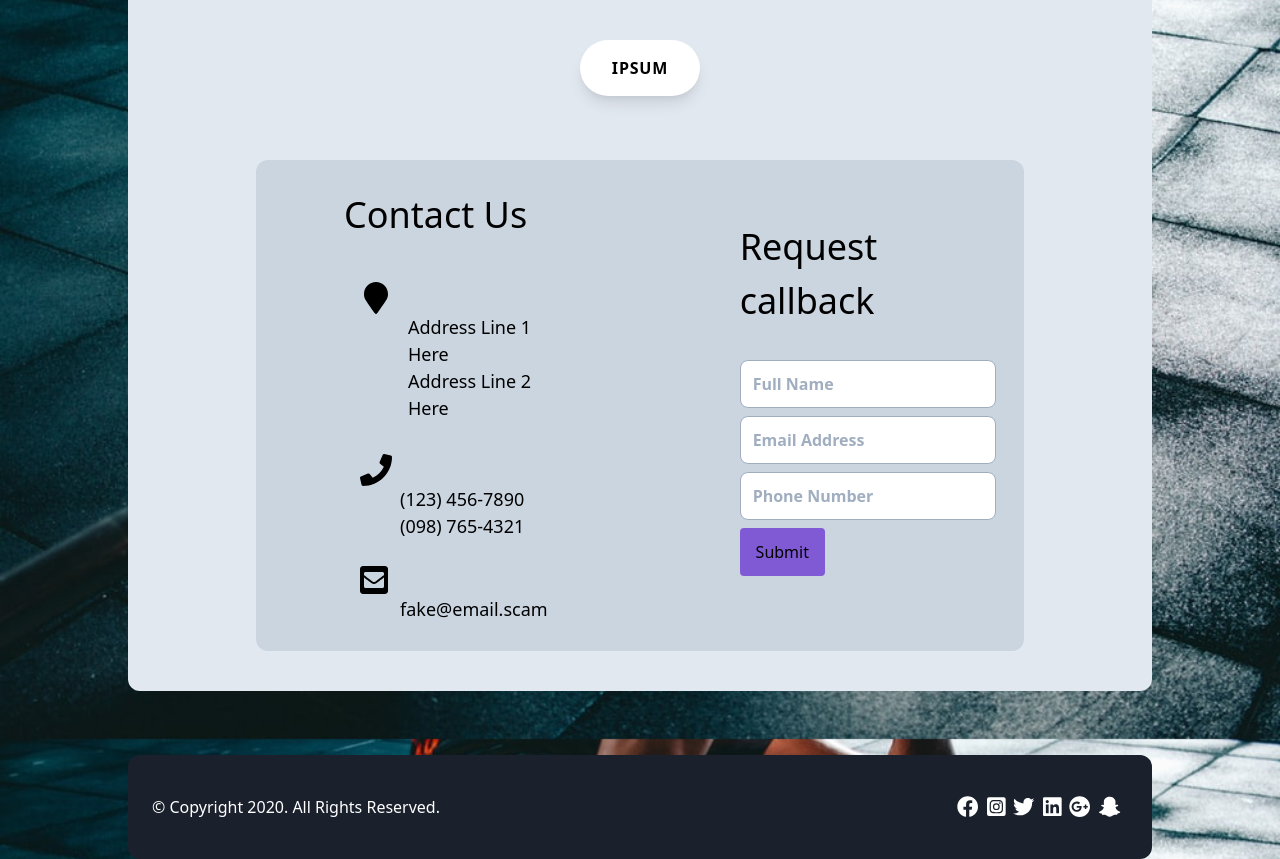
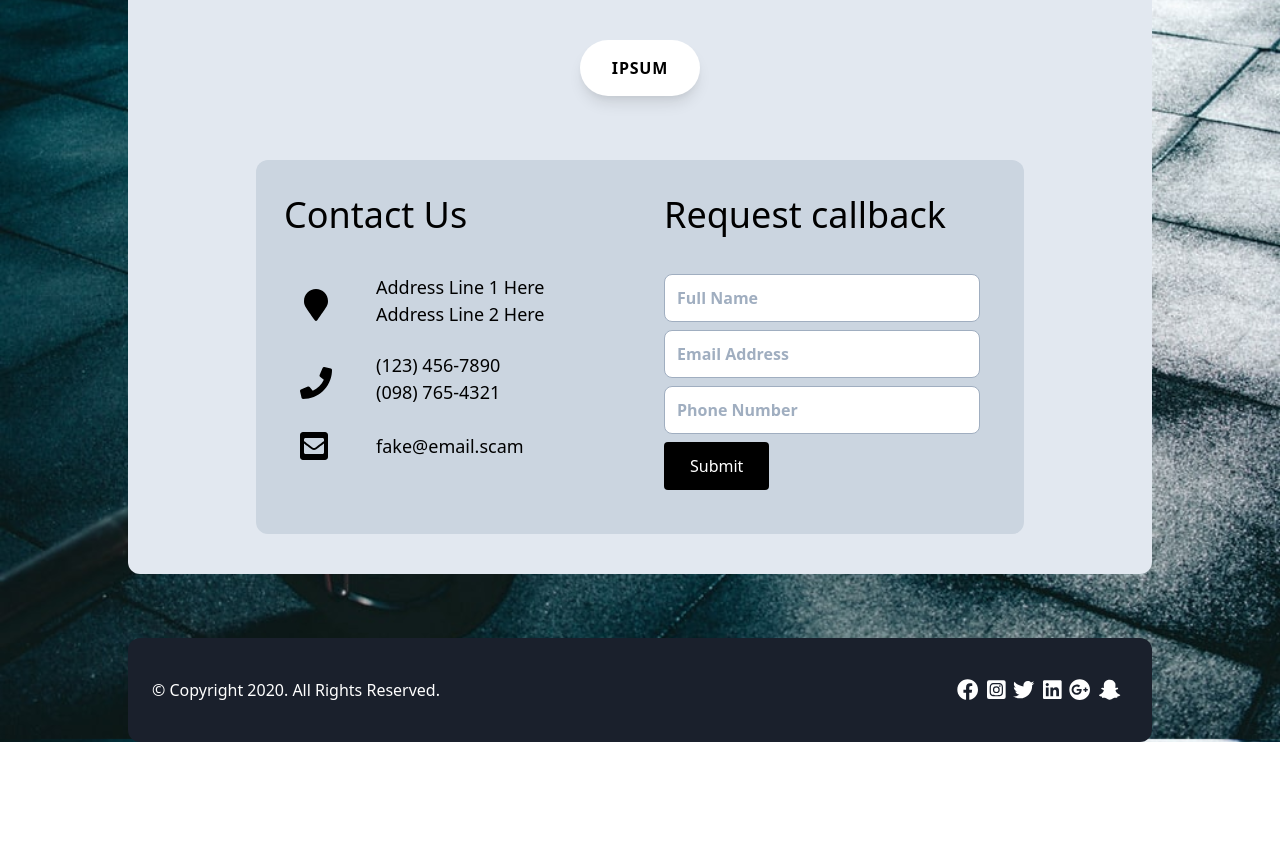
Before and after one commit to AlecYoungblut/fitness-website, a React (Create React App) app in the folder portfolio/: page / in a window 1280 px wide. Shown: the part 2676-3535 px from the top of the page. After the commit the page ends 3418 px from the top, so only its background shows below. Built offline with nearby package versions, Linux system fonts and the light colour scheme.

Commit message:
Made changes to adjust contact form based on peer coding review

```diff
--- a/portfolio/src/components/CallToAction.js
+++ b/portfolio/src/components/CallToAction.js
@@ -46,7 +46,7 @@ class CallToAction extends React.Component {
     }
     render() {
         return (
-            <section className="bg-gray-300 mx-auto w-4/5 rounded-xl pb-10" id="Lorem_Contact">
+            <section className="bg-gray-300 mx-auto w-4/5 rounded-xl lg:pb-10" id="Lorem_Contact">
                 <div className="container mx-auto px-6 text-center py-16">
                     <h2 className="mb-6 text-4xl font-bold text-center">
                         Lorem Ipsum!
@@ -59,13 +59,13 @@ class CallToAction extends React.Component {
                         Ipsum
                     </button>
                 </div>
-                <div className="bg-gray-400 mx-auto w-full lg:w-3/4 rounded-xl block lg:hidden">
+                <div className="lg:bg-gray-400 mx-auto w-full lg:w-3/4 rounded-xl block lg:hidden">
                     {/* left side */}
                     <div className="m-auto mx-5 py-5 my-5 px-10 rounded-lg block lg:hidden">
                         <h1 className="pt-2 pl-2 text-4xl font-medium">Contact Us</h1>
-                        <div className="p-2 pt-4 ml-4 clearfix">
-                            <FontAwesomeIcon icon={['fa', 'map-marker']} size="2x" className="float-left mt-2 ml-1" />
-                            <div className="float-left text-lg">
+                        <div className="p-2 pt-4 ml-4 flex flex-row items-center">
+                            <FontAwesomeIcon icon={['fa', 'map-marker']} size="2x" className="mt-2 ml-1" />
+                            <div className="text-lg">
                                 <p className="pl-12">
                                     Address Line 1 Here
                                 </p>
@@ -74,9 +74,9 @@ class CallToAction extends React.Component {
                                 </p>
                             </div>
                         </div>
-                        <div className="p-2 pt-4 ml-4 clearfix">
-                            <FontAwesomeIcon icon={['fa', 'phone']} size="2x" className="float-left mt-2 mr-1" />
-                            <div className="float-left text-lg">
+                        <div className="p-2 pt-4 ml-4 flex flex-row items-center">
+                            <FontAwesomeIcon icon={['fa', 'phone']} size="2x" className="mt-2 mr-1" />
+                            <div className="text-lg">
                                 <p className="pl-10">
                                     (123) 456-7890
                                 </p>
@@ -85,9 +85,9 @@ class CallToAction extends React.Component {
                                 </p>
                             </div>
                         </div>
-                        <div className="p-2 pt-4 ml-4 clearfix">
-                            <FontAwesomeIcon icon={['fa', 'envelope-square']} size="2x" className="float-left mr-2" />
-                            <div className="float-left text-lg">
+                        <div className="p-2 pt-4 ml-4 flex flex-row items-center">
+                            <FontAwesomeIcon icon={['fa', 'envelope-square']} size="2x" className="mr-2" />
+                            <div className="text-lg">
                                 <p className="pl-10">
                                     fake@email.scam
                                 </p>
@@ -108,19 +108,19 @@ class CallToAction extends React.Component {
                             <div className="flex flex-col mt-2">
                                 <input type="phoneno" name="phoneno" id="phoneno" placeholder="Phone Number" onChange={this.handlePhoneChange} value={this.state.phoneno} className="h-12 p-3 rounded-lg bg-white border border-gray-500 text-gray-600 font-semibold focus:border-black focus:outline-none" />
                             </div>
-                            <button onClick={this.handleSubmit} className="h-12 bg-purple-600 hover:bg-purple-500 rounded mt-2 w-1/3 transition ease-in-out duration-300">
+                            <button onClick={this.handleSubmit} className="h-12 bg-black hover:bg-gray-800 text-white rounded mt-2 w-1/3 transition ease-in-out duration-300">
                                 <p className="mx-auto">Submit</p>
                             </button>
                         </form>
                     </div>
                 </div>
-                <div className="bg-gray-400 mx-auto w-full lg:w-3/4 rounded-xl hidden lg:flex">
+                <div className="bg-gray-400 p-5 mx-auto w-full lg:w-3/4 rounded-xl hidden lg:flex">
                     {/* left side */}
-                    <div className="w-1/2 mx-10 py-5 my-5w px-10 rounded-lg">
+                    <div className="w-1/2 rounded-lg">
                         <h1 className="pt-2 pl-2 text-4xl pb-4 font-medium">Contact Us</h1>
-                        <div className="p-2 pt-4 ml-4 clearfix">
-                            <FontAwesomeIcon icon={['fa', 'map-marker']} size="2x" className="float-left mt-2 ml-1" />
-                            <div className="float-left text-lg">
+                        <div className="p-2 pt-4 ml-4 flex flex-row items-center">
+                            <FontAwesomeIcon icon={['fa', 'map-marker']} size="2x" className="mt-2 ml-1" />
+                            <div className="text-lg">
                                 <p className="pl-12">
                                     Address Line 1 Here
                                 </p>
@@ -129,9 +129,9 @@ class CallToAction extends React.Component {
                                 </p>
                             </div>
                         </div>
-                        <div className="p-2 pt-4 ml-4 clearfix">
-                            <FontAwesomeIcon icon={['fa', 'phone']} size="2x" className="float-left mt-2 mr-1" />
-                            <div className="float-left text-lg">
+                        <div className="p-2 pt-4 ml-4 flex flex-row items-center">
+                            <FontAwesomeIcon icon={['fa', 'phone']} size="2x" className="mt-2 mr-1" />
+                            <div className="text-lg">
                                 <p className="pl-10">
                                     (123) 456-7890
                                 </p>
@@ -140,9 +140,9 @@ class CallToAction extends React.Component {
                                 </p>
                             </div>
                         </div>
-                        <div className="p-2 pt-4 ml-4 clearfix">
-                            <FontAwesomeIcon icon={['fa', 'envelope-square']} size="2x" className="float-left mr-2" />
-                            <div className="float-left text-lg">
+                        <div className="p-2 pt-4 ml-4 flex flex-row items-center">
+                            <FontAwesomeIcon icon={['fa', 'envelope-square']} size="2x" className="mr-2" />
+                            <div className="text-lg">
                                 <p className="pl-10">
                                     fake@email.scam
                                 </p>
@@ -150,7 +150,7 @@ class CallToAction extends React.Component {
                         </div>
                     </div>
                     {/* right side */}
-                    <div className="w-1/2 mx-10 my-auto py-5 px-10 rounded-lg">
+                    <div className="w-1/2 rounded-lg">
                         <p className="p-2 ml-4 text-4xl font-medium">Request callback</p>
                         <form className="p-6 flex flex-col justify-center">
                             <div className="flex flex-col">
@@ -162,7 +162,7 @@ class CallToAction extends React.Component {
                             <div className="flex flex-col mt-2">
                                 <input type="phoneno" name="phoneno" id="phoneno" placeholder="Phone Number" onChange={this.handlePhoneChange} value={this.state.phoneno} className="h-12 p-3 rounded-lg bg-white border border-gray-500 text-gray-600 font-semibold focus:border-black focus:outline-none" />
                             </div>
-                            <button onClick={this.handleSubmit} className="h-12 bg-purple-600 hover:bg-purple-500 rounded mt-2 w-1/3 transition ease-in-out duration-300">
+                            <button onClick={this.handleSubmit} className="h-12 bg-black hover:bg-gray-800 text-white rounded mt-2 w-1/3 transition ease-in-out duration-300">
                                 <p className="mx-auto">Submit</p>
                             </button>
                         </form>
```
